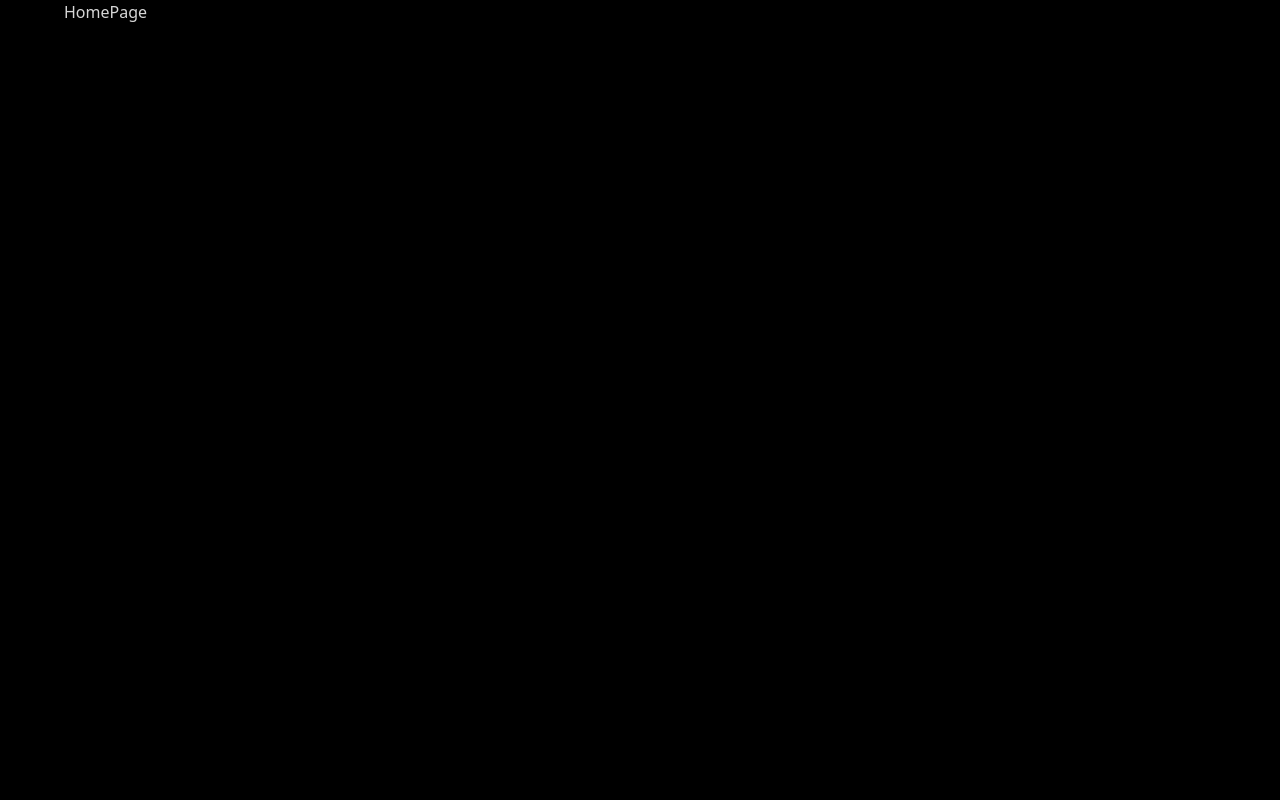
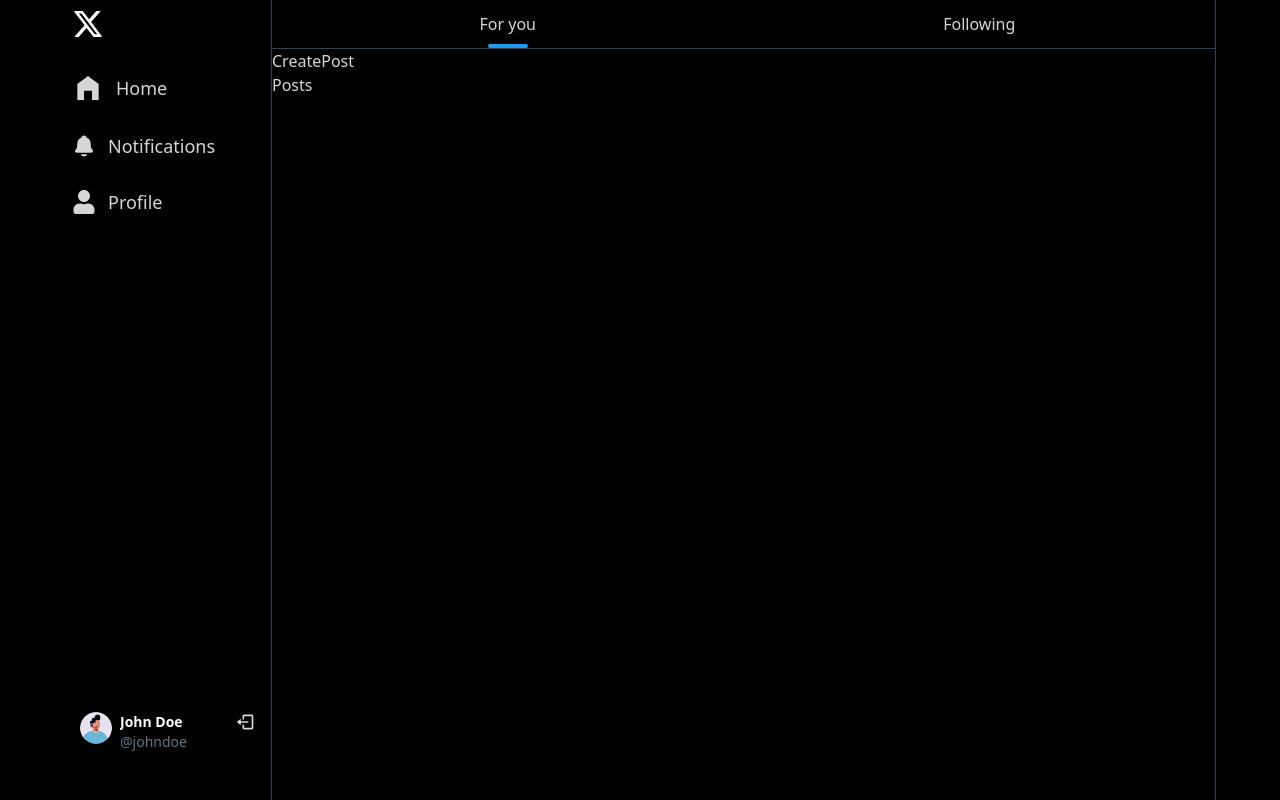
Before and after one commit to sabihDev/x-clone, a React (Vite) app in the folder frontend/: page / in a window 1280 px wide. Built offline with nearby package versions, Linux system fonts and the light colour scheme.

Commit message:
Home page design started

```diff
--- a/frontend/src/App.jsx
+++ b/frontend/src/App.jsx
@@ -4,10 +4,13 @@
 import SignupPage from './pages/auth/signup/SignupPage'
 import LoginPage from './pages/auth/login/LoginPage'
 
+import Sidebar from './components/common/Sidebar'
+
 function App() {
 
   return (
     <div className='flex max-w-6xl mx-auto'>
+      <Sidebar/>
       <Routes>
 				<Route path='/' element={<HomePage />} />
 				<Route path='/signup' element={<SignupPage />} />
--- /dev/null
+++ b/frontend/src/components/common/Posts.jsx
@@ -0,0 +1,9 @@
+import React from 'react'
+
+const Posts = () => {
+  return (
+    <div>Posts</div>
+  )
+}
+
+export default Posts
--- /dev/null
+++ b/frontend/src/components/common/Sidebar.jsx
@@ -0,0 +1,75 @@
+import XSvg from "../svgs/X";
+
+import { MdHomeFilled } from "react-icons/md";
+import { IoNotifications } from "react-icons/io5";
+import { FaUser } from "react-icons/fa";
+import { Link } from "react-router-dom";
+import { BiLogOut } from "react-icons/bi";
+
+const Sidebar = () => {
+	const data = {
+		fullName: "John Doe",
+		username: "johndoe",
+		profileImg: "/avatars/boy1.png",
+	};
+
+	return (
+		<div className='md:flex-[2_2_0] w-18 max-w-52'>
+			<div className='sticky top-0 left-0 h-screen flex flex-col border-r border-gray-700 w-20 md:w-full'>
+				<Link to='/' className='flex justify-center md:justify-start'>
+					<XSvg className='px-2 w-12 h-12 rounded-full fill-white hover:bg-stone-900' />
+				</Link>
+				<ul className='flex flex-col gap-3 mt-4'>
+					<li className='flex justify-center md:justify-start'>
+						<Link
+							to='/'
+							className='flex gap-3 items-center hover:bg-stone-900 transition-all rounded-full duration-300 py-2 pl-2 pr-4 max-w-fit cursor-pointer'
+						>
+							<MdHomeFilled className='w-8 h-8' />
+							<span className='text-lg hidden md:block'>Home</span>
+						</Link>
+					</li>
+					<li className='flex justify-center md:justify-start'>
+						<Link
+							to='/notifications'
+							className='flex gap-3 items-center hover:bg-stone-900 transition-all rounded-full duration-300 py-2 pl-2 pr-4 max-w-fit cursor-pointer'
+						>
+							<IoNotifications className='w-6 h-6' />
+							<span className='text-lg hidden md:block'>Notifications</span>
+						</Link>
+					</li>
+
+					<li className='flex justify-center md:justify-start'>
+						<Link
+							to={`/profile/${data?.username}`}
+							className='flex gap-3 items-center hover:bg-stone-900 transition-all rounded-full duration-300 py-2 pl-2 pr-4 max-w-fit cursor-pointer'
+						>
+							<FaUser className='w-6 h-6' />
+							<span className='text-lg hidden md:block'>Profile</span>
+						</Link>
+					</li>
+				</ul>
+				{data && (
+					<Link
+						to={`/profile/${data.username}`}
+						className='mt-auto mb-10 flex gap-2 items-start transition-all duration-300 hover:bg-[#181818] py-2 px-4 rounded-full'
+					>
+						<div className='avatar hidden md:inline-flex'>
+							<div className='w-8 rounded-full'>
+								<img src={data?.profileImg || "/avatar-placeholder.png"} />
+							</div>
+						</div>
+						<div className='flex justify-between flex-1'>
+							<div className='hidden md:block'>
+								<p className='text-white font-bold text-sm w-20 truncate'>{data?.fullName}</p>
+								<p className='text-slate-500 text-sm'>@{data?.username}</p>
+							</div>
+							<BiLogOut className='w-5 h-5 cursor-pointer' />
+						</div>
+					</Link>
+				)}
+			</div>
+		</div>
+	);
+};
+export default Sidebar;
--- /dev/null
+++ b/frontend/src/pages/home/CreatePost.jsx
@@ -0,0 +1,9 @@
+import React from 'react'
+
+const CreatePost = () => {
+  return (
+    <div>CreatePost</div>
+  )
+}
+
+export default CreatePost
--- a/frontend/src/pages/home/HomePage.jsx
+++ b/frontend/src/pages/home/HomePage.jsx
@@ -1,9 +1,45 @@
-import React from 'react'
+import { useState } from "react";
+
+import Posts from "../../components/common/Posts";
+import CreatePost from "./CreatePost";
 
 const HomePage = () => {
-  return (
-    <div>HomePage</div>
-  )
-}
+	const [feedType, setFeedType] = useState("forYou");
 
-export default HomePage
+	return (
+		<>
+			<div className='flex-[4_4_0] mr-auto border-r border-gray-700 min-h-screen'>
+				{/* Header */}
+				<div className='flex w-full border-b border-gray-700'>
+					<div
+						className={
+							"flex justify-center flex-1 p-3 hover:bg-secondary transition duration-300 cursor-pointer relative"
+						}
+						onClick={() => setFeedType("forYou")}
+					>
+						For you
+						{feedType === "forYou" && (
+							<div className='absolute bottom-0 w-10  h-1 rounded-full bg-primary'></div>
+						)}
+					</div>
+					<div
+						className='flex justify-center flex-1 p-3 hover:bg-secondary transition duration-300 cursor-pointer relative'
+						onClick={() => setFeedType("following")}
+					>
+						Following
+						{feedType === "following" && (
+							<div className='absolute bottom-0 w-10  h-1 rounded-full bg-primary'></div>
+						)}
+					</div>
+				</div>
+
+				{/*  CREATE POST INPUT */}
+				<CreatePost />
+
+				{/* POSTS */}
+				<Posts />
+			</div>
+		</>
+	);
+};
+export default HomePage;
--- /dev/null
+++ b/frontend/src/utils/db/dummy.js
@@ -0,0 +1,116 @@
+export const POSTS = [
+	{
+		_id: "1",
+		text: "Let's build a fullstack WhatsApp clone with NEXT.JS 14 😍",
+		img: "/posts/post1.png",
+		user: {
+			username: "johndoe",
+			profileImg: "/avatars/boy1.png",
+			fullName: "John Doe",
+		},
+		comments: [
+			{
+				_id: "1",
+				text: "Nice Tutorial",
+				user: {
+					username: "janedoe",
+					profileImg: "/avatars/girl1.png",
+					fullName: "Jane Doe",
+				},
+			},
+		],
+		likes: ["6658s891", "6658s892", "6658s893", "6658s894"],
+	},
+	{
+		_id: "2",
+		text: "How you guys doing? 😊",
+		user: {
+			username: "johndoe",
+			profileImg: "/avatars/boy2.png",
+			fullName: "John Doe",
+		},
+		comments: [
+			{
+				_id: "1",
+				text: "Nice Tutorial",
+				user: {
+					username: "janedoe",
+					profileImg: "/avatars/girl2.png",
+					fullName: "Jane Doe",
+				},
+			},
+		],
+		likes: ["6658s891", "6658s892", "6658s893", "6658s894"],
+	},
+	{
+		_id: "3",
+		text: "Astronaut in a room of drawers, generated by Midjourney. 🚀",
+		img: "/posts/post2.png",
+		user: {
+			username: "johndoe",
+			profileImg: "/avatars/boy3.png",
+			fullName: "John Doe",
+		},
+		comments: [],
+		likes: ["6658s891", "6658s892", "6658s893", "6658s894", "6658s895", "6658s896"],
+	},
+	{
+		_id: "4",
+		text: "I'm learning GO this week. Any tips? 🤔",
+		img: "/posts/post3.png",
+		user: {
+			username: "johndoe",
+			profileImg: "/avatars/boy3.png",
+			fullName: "John Doe",
+		},
+		comments: [
+			{
+				_id: "1",
+				text: "Nice Tutorial",
+				user: {
+					username: "janedoe",
+					profileImg: "/avatars/girl3.png",
+					fullName: "Jane Doe",
+				},
+			},
+		],
+		likes: [
+			"6658s891",
+			"6658s892",
+			"6658s893",
+			"6658s894",
+			"6658s895",
+			"6658s896",
+			"6658s897",
+			"6658s898",
+			"6658s899",
+		],
+	},
+];
+
+export const USERS_FOR_RIGHT_PANEL = [
+	{
+		_id: "1",
+		fullName: "John Doe",
+		username: "johndoe",
+		profileImg: "/avatars/boy2.png",
+	},
+	{
+		_id: "2",
+		fullName: "Jane Doe",
+		username: "janedoe",
+		profileImg: "/avatars/girl1.png",
+	},
+	{
+		_id: "3",
+		fullName: "Bob Doe",
+		username: "bobdoe",
+		profileImg: "/avatars/boy3.png",
+	},
+	{
+		_id: "4",
+		fullName: "Daisy Doe",
+		username: "daisydoe",
+		profileImg: "/avatars/girl2.png",
+	},
+];
```
